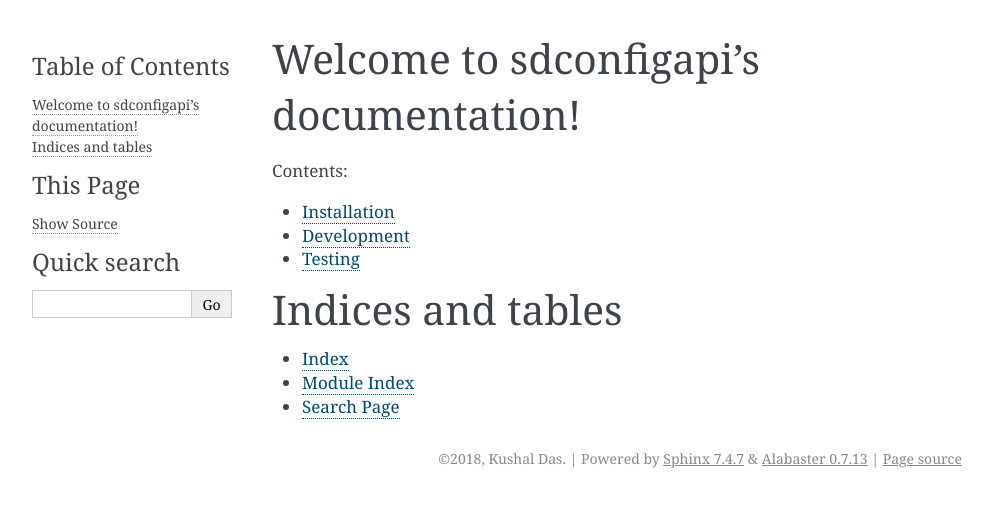
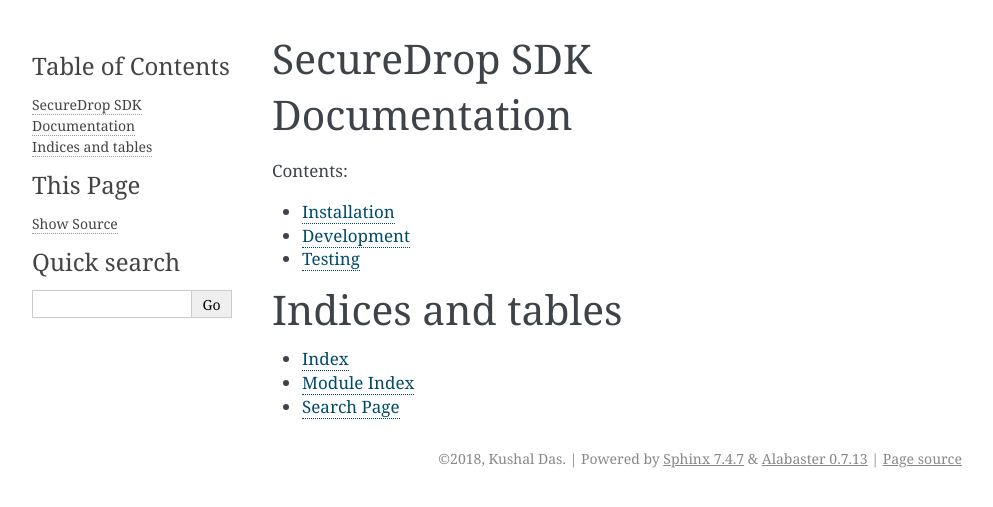
Before and after one commit to freedomofpress/securedrop-client, a Sphinx documentation site: the page built from docs/index.rst, in a window 1280 px wide. Shown: the top 507 px of the page, without its empty margins (148-1141 px from the left). Built offline with Sphinx 7.4.7, drawn with Linux system fonts in a browser that asks for light colours; some of the changed lines change nothing that is shown.

Commit message:
clean up header for documentation root

```diff
--- a/docs/index.rst
+++ b/docs/index.rst
@@ -1,10 +1,7 @@
-.. sdconfigapi documentation master file, created by
-   sphinx-quickstart on Thu Aug  2 16:55:50 2018.
-   You can adapt this file completely to your liking, but it should at least
-   contain the root `toctree` directive.
+.. sdconfigapi documentation master file
 
-Welcome to sdconfigapi's documentation!
-=======================================
+SecureDrop SDK Documentation
+============================
 
 .. toctree::
    :maxdepth: 2
```
